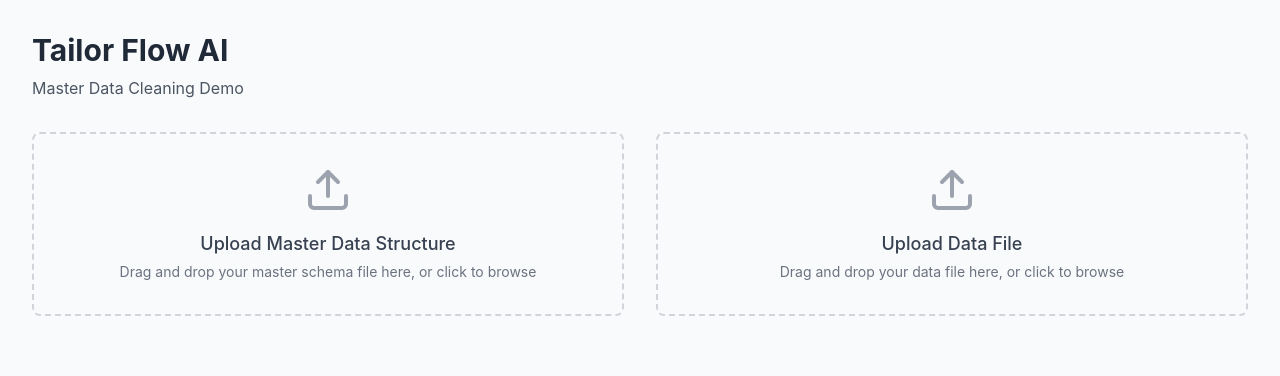
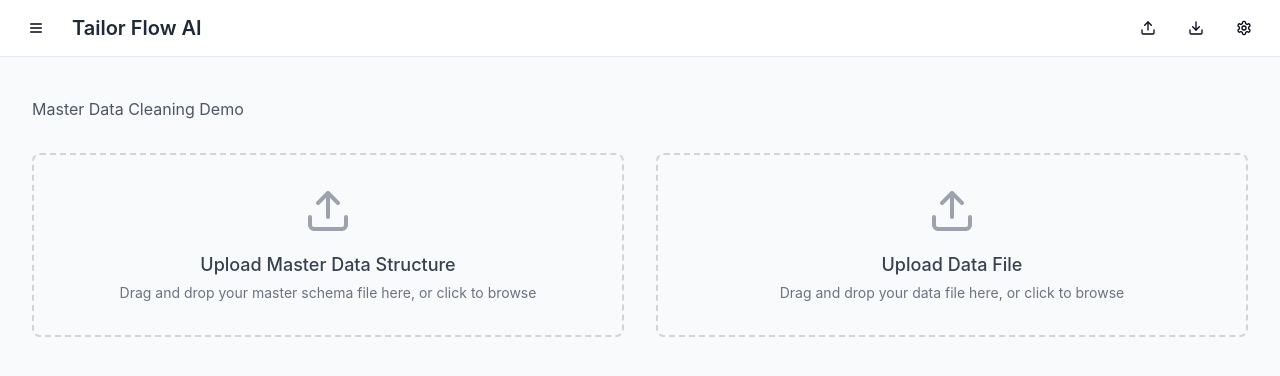
Before and after one commit to piyushahuja/data-cleanse-genie, a React (Vite) app: page / in a window 1280 px wide. Shown: the top 376 px of the page. Built offline with nearby package versions, Linux system fonts and the light colour scheme.

Commit message:
Add navigation bar component
Implemented a navigation bar with appropriate options to enhance user navigation within the application.
[skip gpt_engineer]

```diff
--- /dev/null
+++ b/src/components/NavigationBar.tsx
@@ -0,0 +1,29 @@
+import { Menu, Upload, Download, Settings } from "lucide-react";
+import { Button } from "@/components/ui/button";
+
+const NavigationBar = () => {
+  return (
+    <nav className="bg-white border-b border-neutral-200 px-4 py-2 flex items-center justify-between">
+      <div className="flex items-center space-x-4">
+        <Button variant="ghost" size="icon">
+          <Menu className="h-5 w-5" />
+        </Button>
+        <h1 className="text-xl font-semibold text-neutral-800">Tailor Flow AI</h1>
+      </div>
+
+      <div className="flex items-center space-x-2">
+        <Button variant="ghost" size="icon" title="Upload Files">
+          <Upload className="h-5 w-5" />
+        </Button>
+        <Button variant="ghost" size="icon" title="Download Results">
+          <Download className="h-5 w-5" />
+        </Button>
+        <Button variant="ghost" size="icon" title="Settings">
+          <Settings className="h-5 w-5" />
+        </Button>
+      </div>
+    </nav>
+  );
+};
+
+export default NavigationBar;
--- a/src/pages/Index.tsx
+++ b/src/pages/Index.tsx
@@ -5,6 +5,7 @@ import { ErrorSummary } from "@/components/ErrorSummary";
 import { CleaningOptions } from "@/components/CleaningOptions";
 import { Button } from "@/components/ui/button";
 import { Download } from "lucide-react";
+import NavigationBar from "@/components/NavigationBar";
 
 const Index = () => {
   const [masterFile, setMasterFile] = useState<File | null>(null);
@@ -94,9 +95,9 @@ const Index = () => {
 
   return (
     <div className="min-h-screen bg-neutral-50">
+      <NavigationBar />
       <div className="container py-8 space-y-8">
         <div>
-          <h1 className="text-3xl font-bold text-neutral-800">Tailor Flow AI</h1>
           <p className="mt-2 text-neutral-600">Master Data Cleaning Demo</p>
         </div>
 
```
